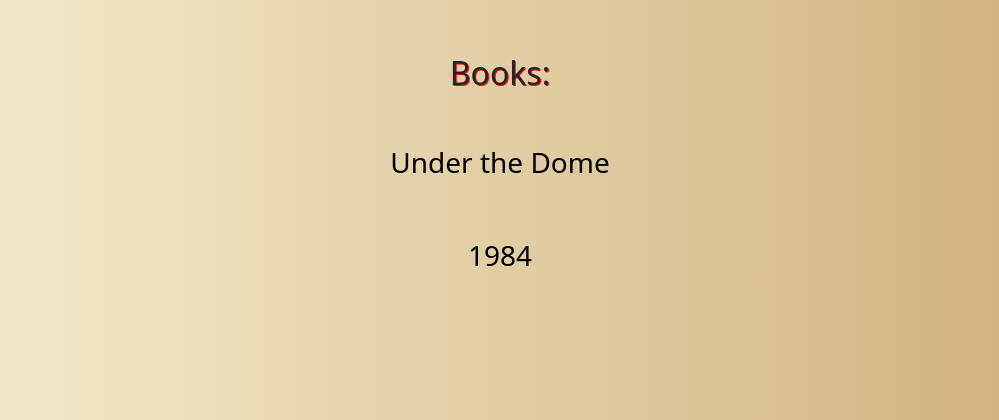
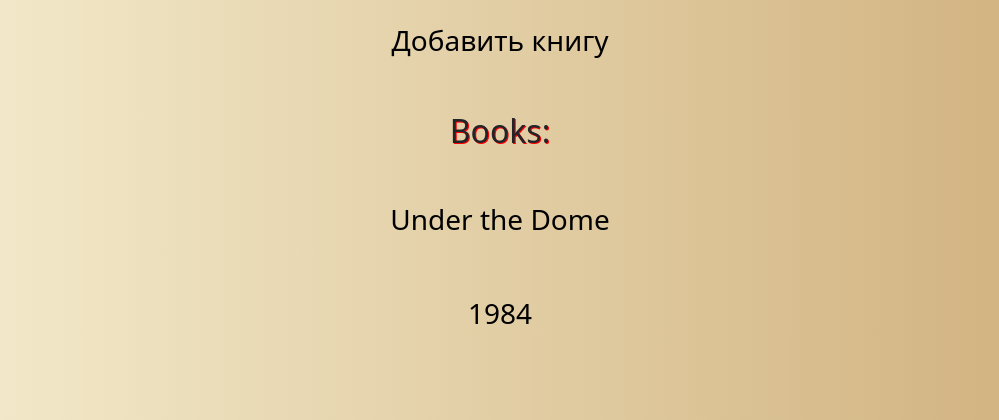
Before and after one commit to Poetofthefall76/BookStore, a Django app: page / in a window 1280 px wide. Shown: the top 420 px of the page, without its empty margins (140-1139 px from the left). Run offline with Django 3.2, Linux system fonts and the light colour scheme; data comes from the database, SQL or seed files in the repository.

Commit message:
мелкие правки

```diff
--- a/bookingem/forms.py
+++ b/bookingem/forms.py
@@ -23,6 +23,7 @@ class CommentForm(forms.ModelForm):
 
 
 
+
 # class CommentForm(forms.ModelForm):
 #     class Meta:
 #         model = Comment
--- a/bookingem/static/bookingem/css/style.css
+++ b/bookingem/static/bookingem/css/style.css
@@ -54,3 +54,15 @@ body {
     text-align: center;
     margin-top: 60px;
 }
+.newbook h3 a {
+    text-decoration: none;
+    color: black;
+    transition: color .2s linear
+}
+.newbook {
+    text-align: center;
+    transition: color .2s linear
+}
+.newbook h3 a:hover {
+    color: white;
+}
--- a/templates/book/book_create.html
+++ b/templates/book/book_create.html
@@ -7,7 +7,7 @@
 
 <form class="create" action="." method="POST">{% csrf_token %}
   {{ form.as_p }}
-  <input type="submit" value="Create" />
+  <input type="submit" value="Добавить" />
 </form>
 
 {% endblock %}
--- a/templates/book/book_detail.html
+++ b/templates/book/book_detail.html
@@ -30,6 +30,7 @@
     {% endfor %}
     <br><br><br>
     <h3><a href="/{{ object.pk }}/update">Редактировать пост</a></h3>
+    <br>
     <h3><a href="/{{ object.pk }}/delete">Удалить пост</a></h3>
     <br><br>
 
--- a/templates/book/book_list.html
+++ b/templates/book/book_list.html
@@ -4,7 +4,10 @@
 {% block title %}Books:{% endblock %}
 
 {% block content %}
-
+<div class="newbook">
+    <br>
+    <h3><a href="/create">Добавить книгу</a></h3>
+</div>
 <div class="origin">
     <h2>Books:</h2>
     {% for i in object_list %}
@@ -13,5 +16,4 @@
     </div>
     {% endfor %}
 </div>
-
 {% endblock %}
```
